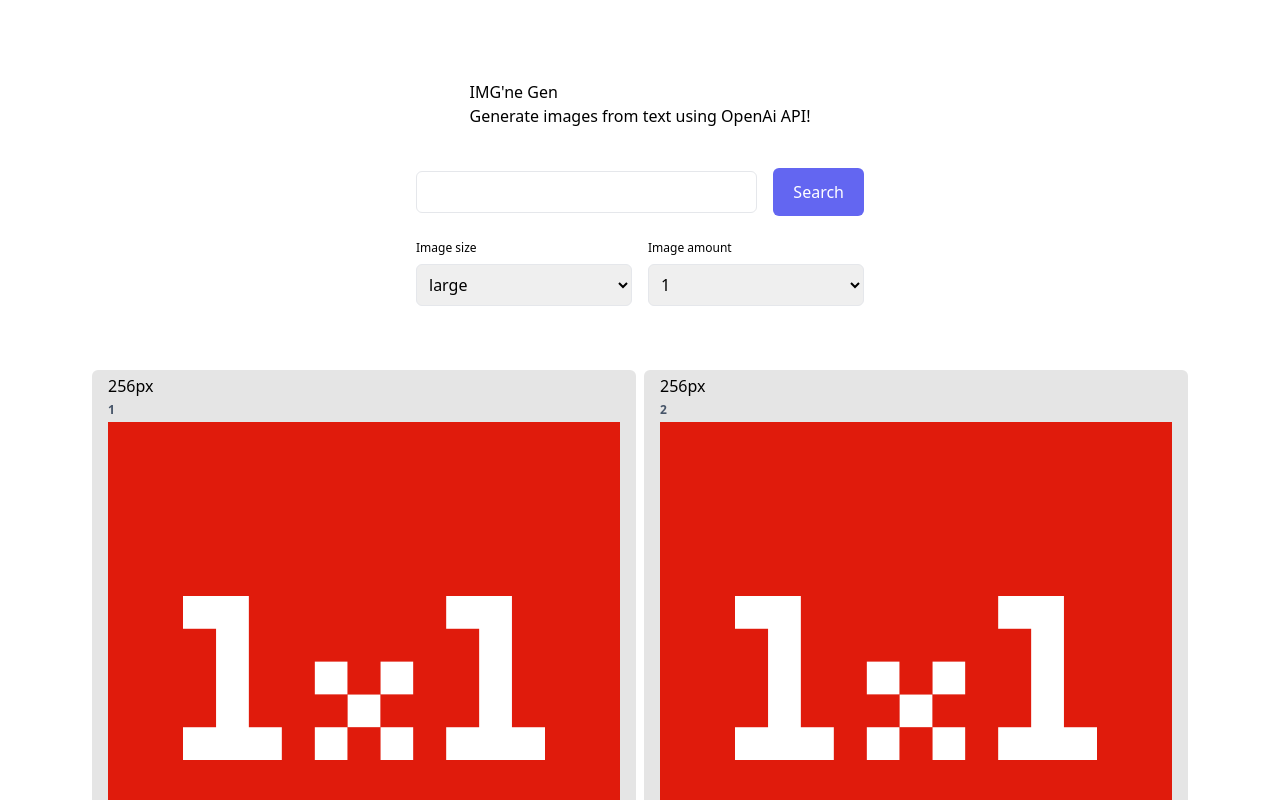
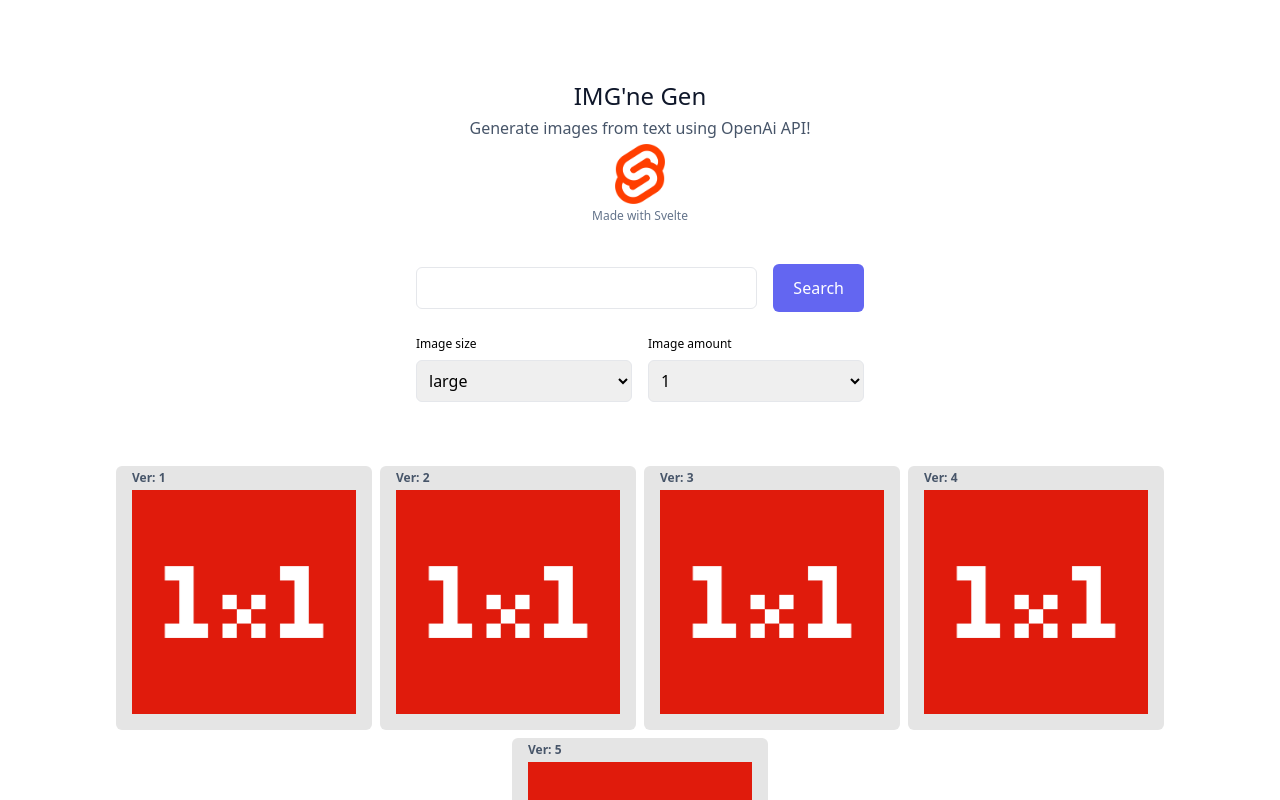
Before and after one commit to AldisG/art-gen, a Svelte app in the folder pic-gen/: page / in a window 1280 px wide. Shown: the top 800 px of the page. Built offline with nearby package versions, Linux system fonts and the light colour scheme.

Commit message:
Image component base finished, fixed Header component centering styles and font styles, added Svelte logo png

```diff
--- a/pic-gen/src/components/header_components/HeaderWrapper.svelte
+++ b/pic-gen/src/components/header_components/HeaderWrapper.svelte
@@ -1,4 +1,11 @@
-<div>
-  <h1>IMG'ne Gen</h1>
-  <p>Generate images from text using OpenAi API!</p>
+<script>
+  import MadeWithSvelte from "../made_with_svelte/MadeWithSvelte.svelte";
+</script>
+
+<div class="flex flex-col w-full flex-wrap gap-1 items-center">
+  <h1 class="text-2xl text-slate-900">IMG'ne Gen</h1>
+  <p class="text-md text-slate-600">
+    Generate images from text using OpenAi API!
+  </p>
+  <MadeWithSvelte />
 </div>
--- a/pic-gen/src/components/image_component/ImageComponent.svelte
+++ b/pic-gen/src/components/image_component/ImageComponent.svelte
@@ -1,14 +1,14 @@
 <script>
   export let link = "";
   export let index = 1;
-  export let size = 155256;
+  export let size = 256;
   $: imageSize = `${size}px`;
 </script>
 
 <div
-  class={`w-[${imageSize}] p-4 pt-1 flex flex-col gap-1 bg-neutral-200 align-start rounded-md`}
+  class={`p-4 pt-1 flex flex-col gap-1 bg-neutral-200 align-start rounded-md`}
+  style="width: {imageSize}"
 >
-  {imageSize}
-  <p class="text-xs font-bold text-slate-600">{index}</p>
-  <img src={link} alt="Generated" />
+  <p class="text-xs font-bold text-slate-600">Ver: {index + 1}</p>
+  <img class="w-full" src={link} alt="Generated" />
 </div>
--- a/pic-gen/src/components/image_component/ImageWrapper.svelte
+++ b/pic-gen/src/components/image_component/ImageWrapper.svelte
@@ -8,9 +8,9 @@
 <!-- markup (zero or more items) goes here -->
 <div class={imageWrapperStyle}>
   <!-- map images here -->
+  <ImageComponent size={256} index={0} link="images/test.jpg" />
   <ImageComponent size={256} index={1} link="images/test.jpg" />
   <ImageComponent size={256} index={2} link="images/test.jpg" />
   <ImageComponent size={256} index={3} link="images/test.jpg" />
   <ImageComponent size={256} index={4} link="images/test.jpg" />
-  <ImageComponent size={256} index={5} link="images/test.jpg" />
 </div>
--- /dev/null
+++ b/pic-gen/src/components/made_with_svelte/MadeWithSvelte.svelte
@@ -0,0 +1,4 @@
+<div class="flex flex-col gap-1 justify-center w-full items-center">
+  <img class="w-[50px]" src="images/svelte.png" alt="Generated" />
+  <p class="text-xs text-slate-500">Made with Svelte</p>
+</div>
--- a/pic-gen/src/components/search_components/Search.svelte
+++ b/pic-gen/src/components/search_components/Search.svelte
@@ -8,16 +8,16 @@
     { identifier: "select-size", array: ["large", "medium", "small"] },
     { identifier: "select-amount", array: [1, 2, 3, 4, 5] },
   ];
-  const findInputValue = (index: number) => formInputList[index].identifier;
+  const getInputValue = (index: number) => formInputList[index].identifier;
   const handleSubmit = (e: SubmitEvent) => {
     e.preventDefault();
     const { target } = e;
     const searchQuery = {
-      prompt: target[findInputValue(0)].value,
-      size: target[findInputValue(1)].value,
-      amount: target[findInputValue(2)].value,
+      prompt: target[getInputValue(0)].value,
+      size: target[getInputValue(1)].value,
+      amount: target[getInputValue(2)].value,
     };
-    // // data to send to backend
+    // data to send to backend
     console.table(searchQuery);
   };
 </script>
@@ -26,8 +26,8 @@
   <div class={searchInputStyle}>
     <input
       type="search"
-      name={findInputValue(0)}
-      id={findInputValue(0)}
+      name={getInputValue(0)}
+      id={getInputValue(0)}
       class={baseInputStyle}
     />
     <SearchButton />
```
Also changed, not shown: pic-gen/public/images/svelte.png (added).
